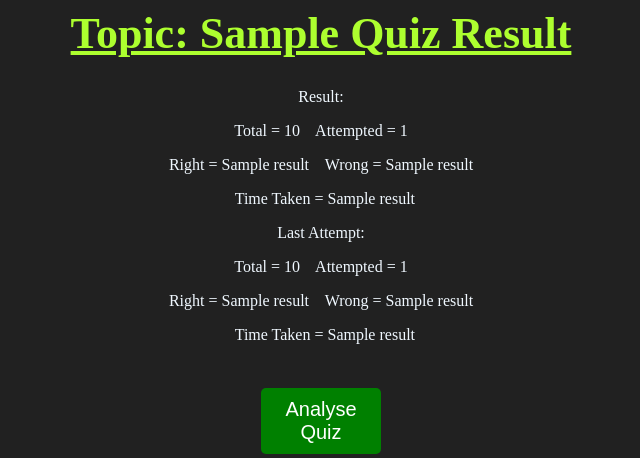
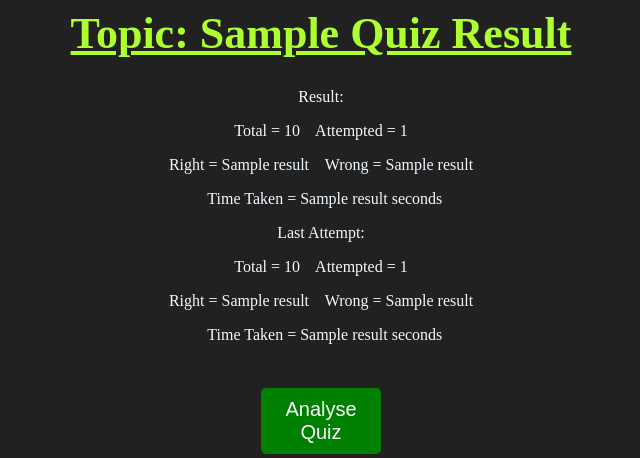
Before and after one commit to Soumyajitd673/MathMate, a Flask app: template templates/result.html in a window 1280 px wide. Shown: the top 458 px of the page, without its empty margins (319-959 px from the left). Run offline with Flask 3, Linux system fonts and the light colour scheme; tables that the repository leaves empty hold one stand-in row (values such as "Sample post"); the template is opened without the code that fills it: values that come from a table or form of the project are taken from there, most other values are stand-ins (such as "Sample title", 1, 10 or a date in 2020).

Commit message:
Add seconds to time taken display in result.html

```diff
--- a/templates/result.html
+++ b/templates/result.html
@@ -8,16 +8,16 @@
                 <p>Result:</p>
                 <p>Total = 10 &nbsp;&nbsp; Attempted = {{result[0][0]}}</p>
                 <p>Right = {{result[0][1]}} &nbsp;&nbsp; Wrong = {{result[0][2]}}</p>
-                <p>&nbsp; Time Taken = {{result[0][3]}}</p>
+                <p>&nbsp; Time Taken = {{result[0][3]}} seconds</p>
             {% else %}
                 <p>Result:</p>
                 <p>Total = 10 &nbsp;&nbsp; Attempted = {{result[0][0]}}</p>
                 <p>Right = {{result[0][1]}} &nbsp;&nbsp; Wrong = {{result[0][2]}}</p>
-                <p>&nbsp; Time Taken = {{result[0][3]}}</p>
+                <p>&nbsp; Time Taken = {{result[0][3]}} seconds</p>
                 <p>Last Attempt:</p>
                 <p>Total = 10 &nbsp;&nbsp; Attempted = {{result[1][0]}}</p>
                 <p>Right = {{result[1][1]}} &nbsp;&nbsp; Wrong = {{result[1][2]}}</p>
-                <p>&nbsp; Time Taken = {{result[1][3]}}</p>
+                <p>&nbsp; Time Taken = {{result[1][3]}} seconds</p>
             {% endif %}
         </div>
         <div>
```
